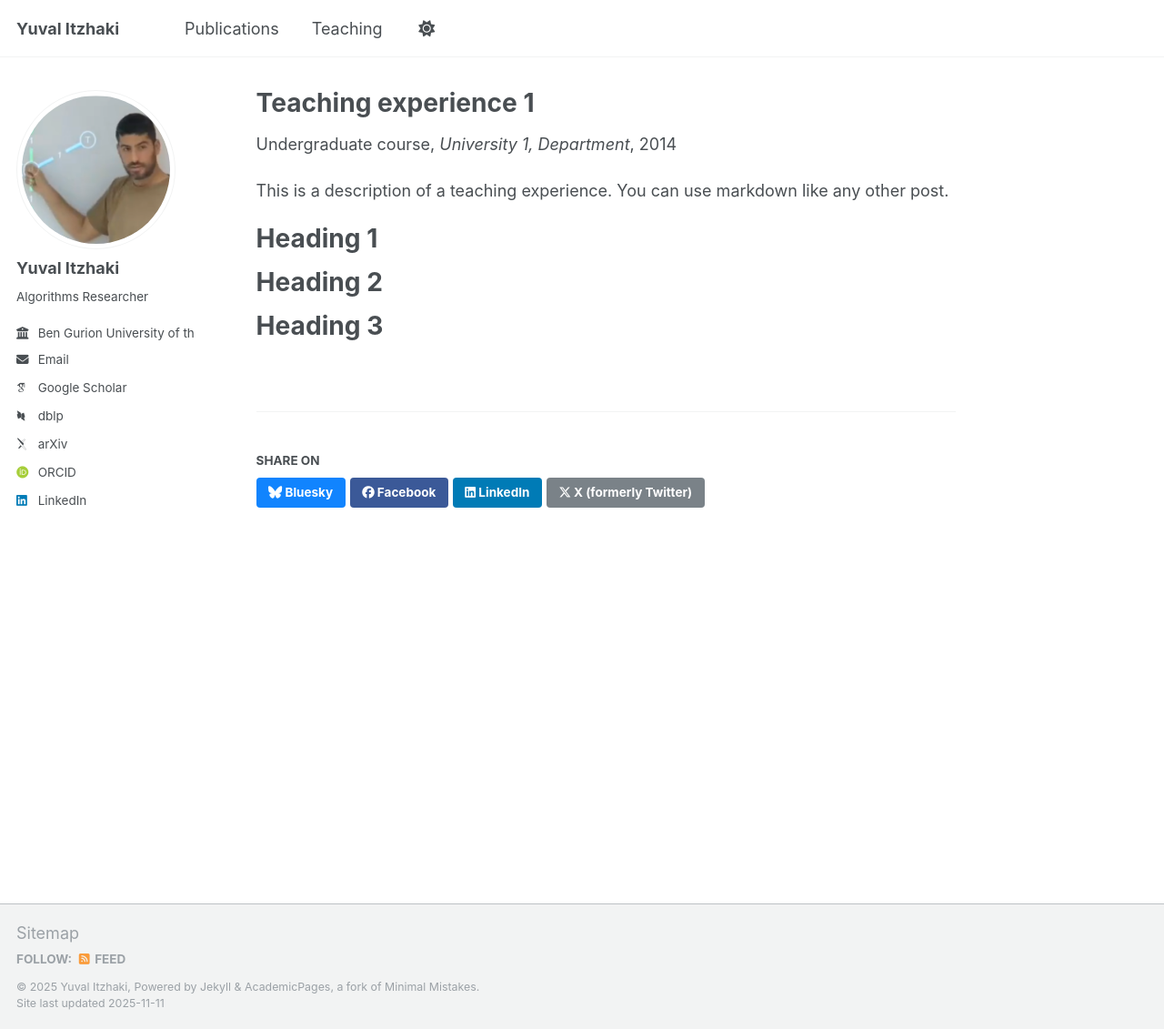
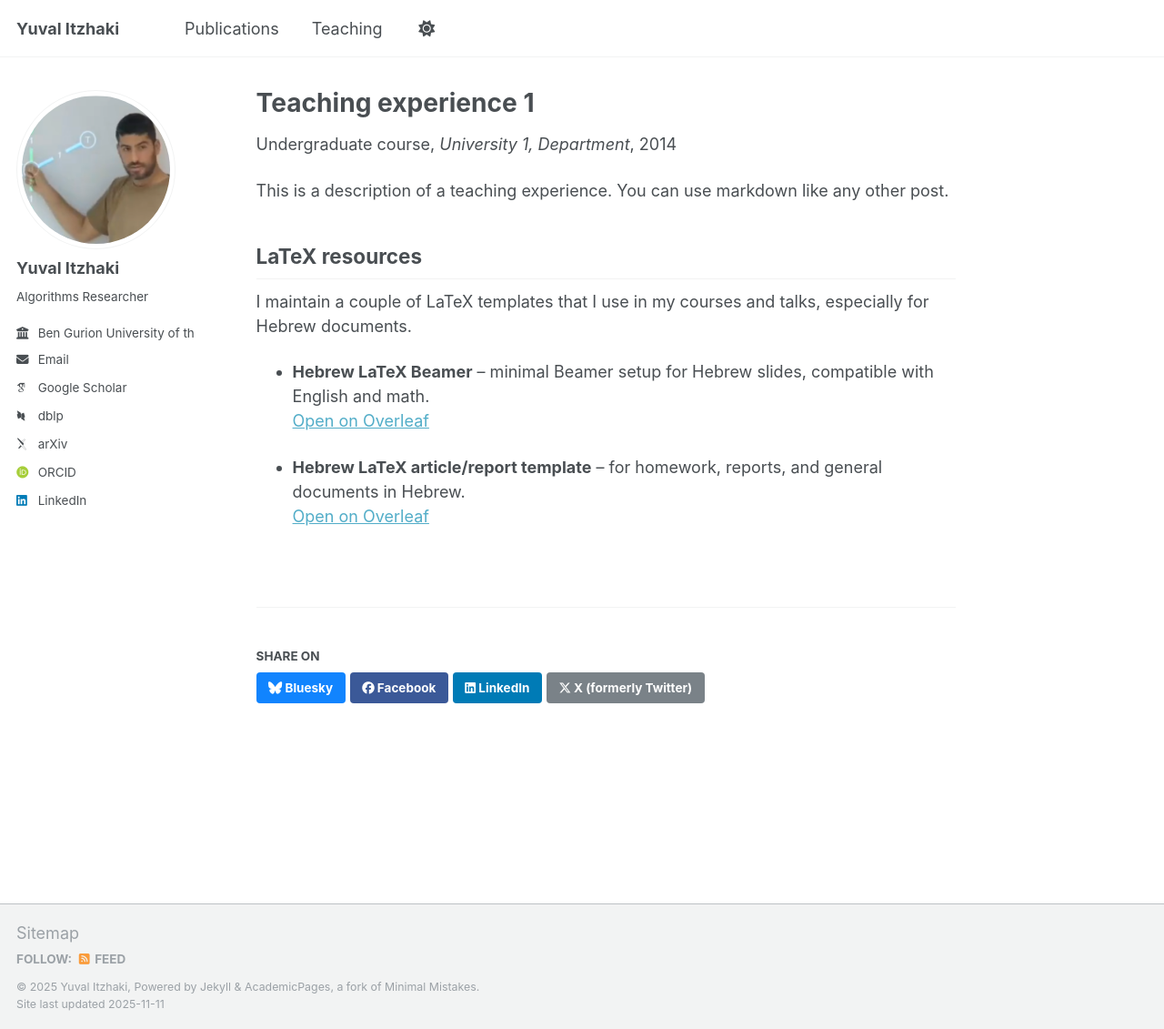
Before and after one commit to yuvalyitz/home, a Jekyll site: the page built from _teaching/2014-spring-teaching-1.md, in a window 1280 px wide and 1131 px high. Shown: the whole window at 91% size. Built offline with Jekyll 4.4.1, drawn with Linux system fonts in a browser that asks for light colours; some web fonts are replaced.

Commit message:
Update 2014-spring-teaching-1.md

```diff
--- a/_teaching/2014-spring-teaching-1.md
+++ b/_teaching/2014-spring-teaching-1.md
@@ -9,12 +9,12 @@ location: "City, Country"
 ---
 
 This is a description of a teaching experience. You can use markdown like any other post.
+## LaTeX resources
 
-Heading 1
-======
+I maintain a couple of LaTeX templates that I use in my courses and talks, especially for Hebrew documents.
 
-Heading 2
-======
+- **Hebrew LaTeX Beamer** – minimal Beamer setup for Hebrew slides, compatible with English and math.
+  [Open on Overleaf](https://www.overleaf.com/latex/templates/hebrew-latex-beamer/kbtvhnjggbmq)
 
-Heading 3
-======
+- **Hebrew LaTeX article/report template** – for homework, reports, and general documents in Hebrew.
+  [Open on Overleaf](https://www.overleaf.com/latex/templates/hebrew-latex-template/rjkfxyhmmqfm)
```
